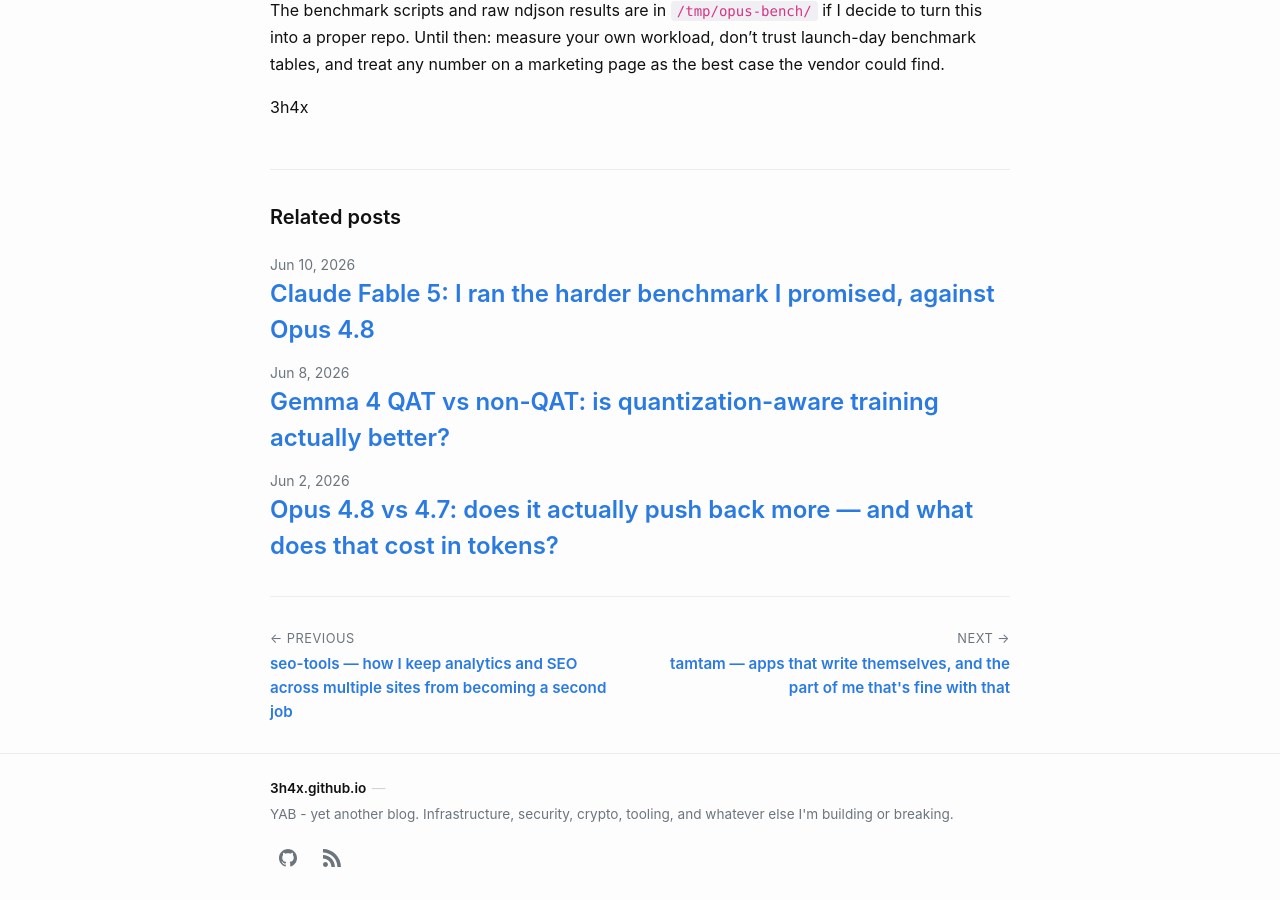
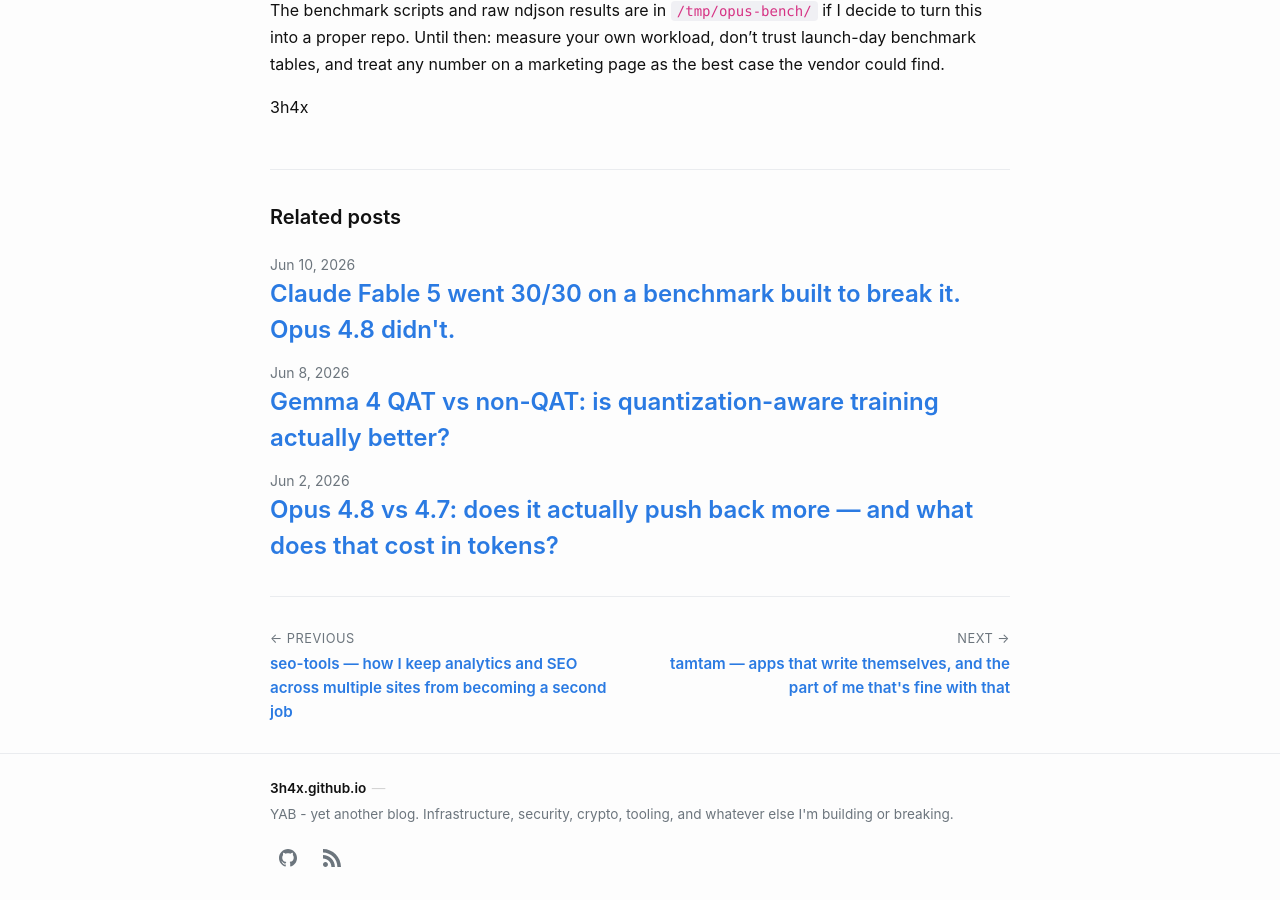
Before and after one commit to 3h4x/3h4x.github.io, a Jekyll site: the page built from _posts/2026/2026-04-16-opus-4-6-vs-4-7-benchmark.md, in a window 1280 px wide and 900 px high, scrolled down 4429 px. Built offline with Jekyll 4.4.1, drawn with Linux system fonts in a browser that asks for light colours; some of the changed text lies outside the part shown.

Commit message:
docs: rephrase Opus 4.6 vs 4.7 benchmark conclusion

```diff
--- a/_posts/2026/2026-04-16-opus-4-6-vs-4-7-benchmark.md
+++ b/_posts/2026/2026-04-16-opus-4-6-vs-4-7-benchmark.md
@@ -1,6 +1,6 @@
 ---
 layout: post
-title: "Opus 4.6 vs 4.7: I ran my own benchmark through the Claude CLI"
+title: "Opus 4.6 vs 4.7: both scored 30/30 — both are good?"
 categories: tech
 tags: [ai, anthropic, claude, benchmarks, claude-code, opus, llm]
 comments: True
--- a/_posts/2026/2026-06-10-claude-fable-5-benchmark.md
+++ b/_posts/2026/2026-06-10-claude-fable-5-benchmark.md
@@ -1,6 +1,6 @@
 ---
 layout: post
-title: "Claude Fable 5: I ran the harder benchmark I promised, against Opus 4.8"
+title: "Claude Fable 5 went 30/30 on a benchmark built to break it. Opus 4.8 didn't."
 categories: tech
 tags: [ai, anthropic, claude, fable, benchmarks, claude-code, opus, llm]
 comments: True
```
Also changed, not shown: _posts/2025/2025-02-18-viem-over-ethers.md (+1 -1 lines), _posts/2026/2026-04-08-filmpick-movie-recommendation-engine.md (+1 -1 lines), _posts/2026/2026-04-11-gemma4-local-inference.md (+1 -1 lines).
